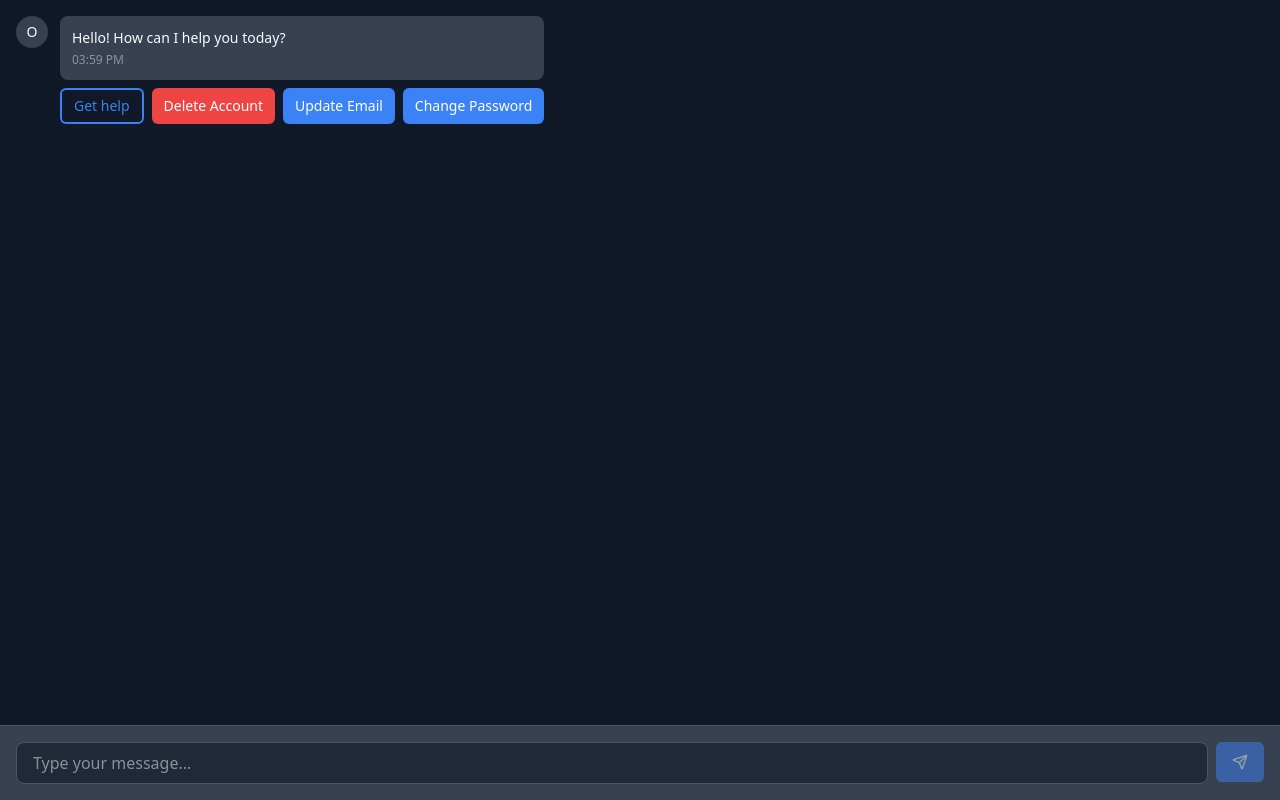
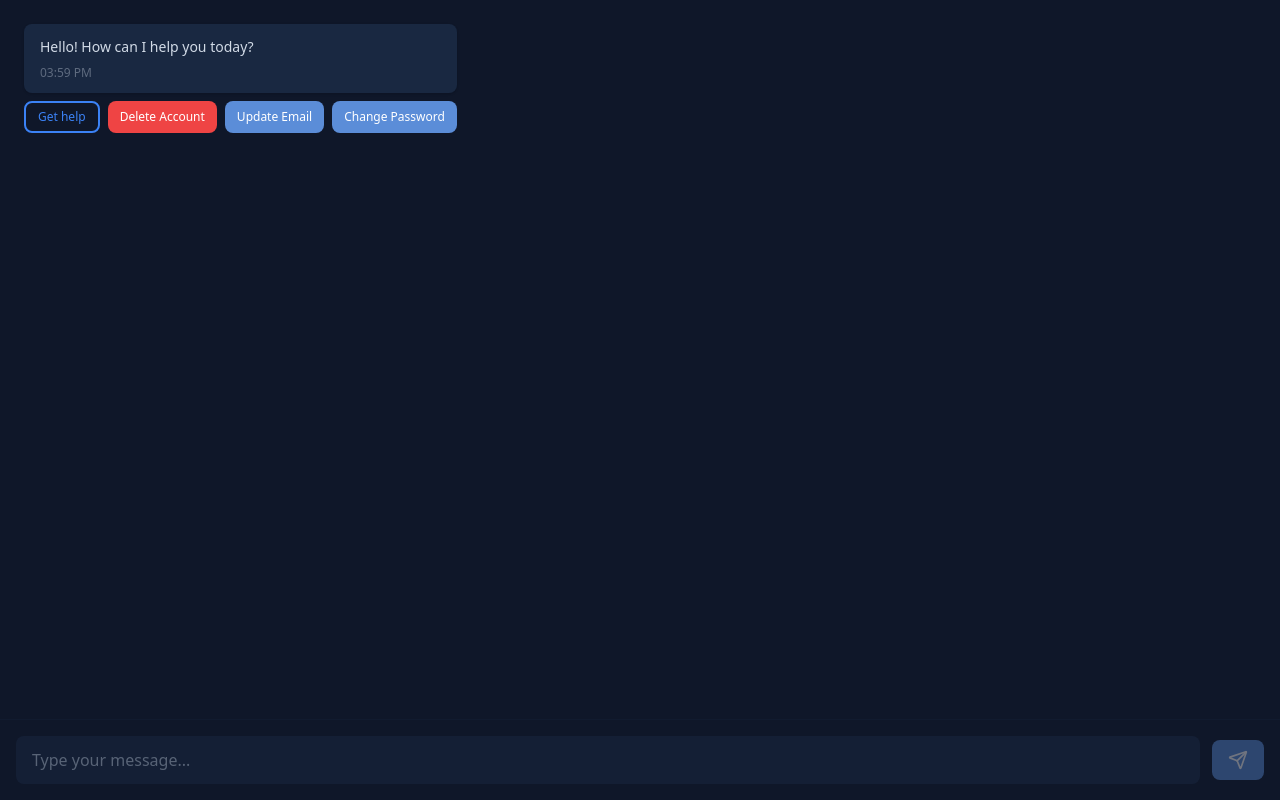
Before and after one commit to CorieW/react-actions-chat, a React (Vite) app: page / in a window 1280 px wide. Built offline with nearby package versions, Linux system fonts and the light colour scheme.

Commit message:
style: improve styling of default chat

```diff
--- a/src/App.css
+++ b/src/App.css
@@ -1,6 +1,7 @@
 #root {
   max-width: 1280px;
   margin: 0 auto;
-  padding: 2rem;
+  padding: 0;
   text-align: center;
+  min-height: 100vh;
 }
--- a/src/components/ChatInput.tsx
+++ b/src/components/ChatInput.tsx
@@ -85,19 +85,19 @@ export function ChatInput({
     <div
       className='p-4 border-t'
       style={{
-        borderColor: theme.borderColor,
-        backgroundColor: theme.secondaryColor,
+        borderColor: `${theme.borderColor}40`,
+        backgroundColor: theme.backgroundColor,
       }}
     >
       {getInputFieldDescription() && (
         <div
-          className='mb-3 text-sm opacity-75'
-          style={{ color: theme.textColor }}
+          className='mb-3 text-sm font-medium'
+          style={{ color: `${theme.textColor}cc` }}
         >
           {getInputFieldDescription()}
         </div>
       )}
-      <div className='flex gap-2'>
+      <div className='flex gap-3 items-center'>
         <input
           ref={inputRef}
           type={inputType}
@@ -105,23 +105,24 @@ export function ChatInput({
           onChange={e => setInputFieldValue(e.target.value)}
           onKeyPress={handleKeyPress}
           placeholder={inputPlaceholder}
-          className='flex-1 px-4 py-2 border rounded-lg focus:outline-none focus:ring-2 focus:ring-ring'
+          className='flex-1 px-4 py-3 rounded-lg focus:outline-none focus:ring-1 placeholder:text-opacity-50'
           style={{
-            backgroundColor: theme.inputBackgroundColor,
-            borderColor: theme.borderColor,
+            backgroundColor: `${theme.inputBackgroundColor}80`,
+            borderColor: 'transparent',
+            border: 'none',
             color: theme.inputTextColor,
           }}
         />
         <Button
           onClick={getInputFieldSubmitFunc?.() ?? (() => {})}
           disabled={getInputFieldValue().trim() === ''}
-          className='px-4'
+          className='px-4 py-3 rounded-lg disabled:opacity-40'
           style={{
             backgroundColor: theme.buttonColor,
             color: theme.buttonTextColor,
           }}
         >
-          <Send className='w-4 h-4' />
+          <Send className='w-5 h-5' />
         </Button>
       </div>
     </div>
--- a/src/components/MessageBubble.tsx
+++ b/src/components/MessageBubble.tsx
@@ -13,52 +13,33 @@ export function MessageBubble({
 }: MessageBubbleProps): React.JSX.Element {
   return (
     <div
-      className={`flex gap-3 ${
+      className={`flex gap-3 mb-1 ${
         message.type === 'self' ? 'flex-row-reverse' : 'flex-row'
       }`}
     >
-      {/* Avatar */}
-      <div className='shrink-0'>
-        <Avatar className='w-8 h-8'>
-          <div
-            className='flex items-center justify-center w-full h-full text-sm font-medium'
-            style={{
-              backgroundColor:
-                message.type === 'self'
-                  ? theme.primaryColor
-                  : theme.secondaryColor,
-              color:
-                message.type === 'self'
-                  ? theme.buttonTextColor
-                  : theme.textColor,
-            }}
-          >
-            {message.type === 'self' ? 'S' : 'O'}
-          </div>
-        </Avatar>
-      </div>
-
-      {/* Message Bubble */}
-      <div className='max-w-[70%]'>
+      {/* Message Bubble - No Avatar */}
+      <div className='max-w-[85%]'>
         <div
-          className='rounded-lg p-3'
+          className={`rounded-lg px-4 py-3 shadow-sm ${
+            message.type === 'self' ? 'ml-auto' : 'mr-auto'
+          }`}
           style={{
-            backgroundColor:
-              message.type === 'self'
-                ? theme.primaryColor
-                : theme.secondaryColor,
+            background: message.type === 'self'
+              ? `${theme.primaryColor}ee`
+              : `${theme.secondaryColor}f5`,
             color:
               message.type === 'self' ? theme.buttonTextColor : theme.textColor,
+            maxWidth: message.type === 'self' ? 'fit-content' : '100%',
           }}
         >
-          <p className='text-sm wrap-break-words'>{message.content}</p>
+          <p className='text-sm leading-relaxed wrap-break-words'>{message.content}</p>
           <span
-            className='block mt-1 text-xs'
+            className='block mt-1.5 text-xs'
             style={{
               color:
                 message.type === 'self'
                   ? `${theme.buttonTextColor}70`
-                  : `${theme.textColor}70`,
+                  : `${theme.textColor}60`,
             }}
           >
             {message.timestamp.toLocaleTimeString([], {
--- a/src/components/MessageButtons.tsx
+++ b/src/components/MessageButtons.tsx
@@ -87,7 +87,7 @@ export function MessageButtons({
         // Merge variant styles with custom styles (custom styles override variant)
         const buttonStyles = { ...variantStyles, ...button.style };
         const baseClassName =
-          'px-3 py-1.5 rounded-md text-sm font-medium transition-colors hover:opacity-90 focus-visible:outline-none focus-visible:ring-2 focus-visible:ring-offset-2';
+          'px-3 py-1.5 rounded-lg text-xs font-medium hover:opacity-90 focus-visible:outline-none focus-visible:ring-1';
         const buttonClassName = cn(baseClassName, button.className);
         return (
           <button
--- a/src/components/MessagesList.tsx
+++ b/src/components/MessagesList.tsx
@@ -22,7 +22,7 @@ export function MessagesList({
   }, [messages]);
 
   return (
-    <div className='flex-1 p-4 space-y-4 overflow-y-auto'>
+    <div className='flex-1 p-6 space-y-5 overflow-y-auto scroll-smooth'>
       {messages.map(message => (
         <MessageBubble key={message.id} message={message} theme={theme} />
       ))}
--- a/src/components/PersistentButtons.tsx
+++ b/src/components/PersistentButtons.tsx
@@ -72,10 +72,10 @@ export function PersistentButtons({
 
   return (
     <div
-      className='p-4 border-t flex flex-wrap gap-2 justify-start'
+      className='px-4 py-3 border-t flex flex-wrap gap-2 justify-center'
       style={{
-        border: 'none',
-        justifyContent: 'center',
+        borderColor: `${theme.borderColor}40`,
+        backgroundColor: theme.backgroundColor,
       }}
     >
       {buttons.map(button => {
@@ -84,7 +84,7 @@ export function PersistentButtons({
         // Merge variant styles with custom styles (custom styles override variant)
         const buttonStyles = { ...variantStyles, ...button.style };
         const baseClassName =
-          'px-3 py-1.5 rounded-md text-sm font-medium transition-colors hover:opacity-90 focus-visible:outline-none focus-visible:ring-2 focus-visible:ring-offset-2';
+          'px-4 py-2 rounded-lg text-sm font-medium hover:opacity-90 focus-visible:outline-none focus-visible:ring-1';
         const buttonClassName = cn(baseClassName, button.className);
         return (
           <button
--- a/src/components/ui/button.tsx
+++ b/src/components/ui/button.tsx
@@ -4,7 +4,7 @@ import { cva } from 'class-variance-authority';
 import { cn } from '../../lib/utils';
 
 const buttonVariants = cva(
-  'inline-flex items-center justify-center whitespace-nowrap rounded-md text-sm font-medium ring-offset-background transition-colors focus-visible:outline-none focus-visible:ring-2 focus-visible:ring-ring focus-visible:ring-offset-2 disabled:pointer-events-none disabled:opacity-50',
+  'inline-flex items-center justify-center whitespace-nowrap rounded-lg text-sm font-medium ring-offset-background focus-visible:outline-none focus-visible:ring-1 focus-visible:ring-ring disabled:pointer-events-none disabled:opacity-50',
   {
     variants: {
       variant: {
@@ -12,16 +12,16 @@ const buttonVariants = cva(
         destructive:
           'bg-destructive text-destructive-foreground hover:bg-destructive/90',
         outline:
-          'border border-input bg-background hover:bg-accent hover:text-accent-foreground',
+          'border border-input bg-background/50 hover:bg-accent hover:text-accent-foreground',
         secondary:
           'bg-secondary text-secondary-foreground hover:bg-secondary/80',
-        ghost: 'hover:bg-accent hover:text-accent-foreground',
+        ghost: 'hover:bg-accent/80 hover:text-accent-foreground',
         link: 'text-primary underline-offset-4 hover:underline',
       },
       size: {
         default: 'h-10 px-4 py-2',
-        sm: 'h-9 rounded-md px-3',
-        lg: 'h-11 rounded-md px-8',
+        sm: 'h-9 rounded-lg px-3',
+        lg: 'h-11 rounded-lg px-6',
         icon: 'h-10 w-10',
       },
     },
--- a/src/index.css
+++ b/src/index.css
@@ -1,27 +1,44 @@
 @import 'tailwindcss';
 
 @theme {
-  --color-background: rgb(31, 40, 51);
-  --color-foreground: rgb(223, 228, 237);
-  --color-card: rgb(56, 66, 82);
-  --color-card-foreground: rgb(223, 228, 237);
-  --color-popover: rgb(56, 66, 82);
-  --color-popover-foreground: rgb(223, 228, 237);
-  --color-primary: rgb(9, 105, 220);
+  /* Darker deep blue gradient background colors */
+  --color-background: rgb(2, 6, 23);
+  --color-foreground: rgb(224, 231, 255);
+
+  /* Card and surface colors with darker blue tones */
+  --color-card: rgb(10, 22, 40);
+  --color-card-foreground: rgb(224, 231, 255);
+  --color-popover: rgb(10, 22, 40);
+  --color-popover-foreground: rgb(224, 231, 255);
+
+  /* Darker blue primary */
+  --color-primary: rgb(29, 78, 216);
   --color-primary-foreground: rgb(255, 255, 255);
-  --color-secondary: rgb(101, 112, 139);
-  --color-secondary-foreground: rgb(223, 228, 237);
-  --color-muted: rgb(101, 112, 139);
-  --color-muted-foreground: rgb(156, 163, 171);
-  --color-accent: rgb(56, 66, 82);
-  --color-accent-foreground: rgb(223, 228, 237);
-  --color-destructive: rgb(232, 75, 48);
+
+  /* Secondary with darker blue tones */
+  --color-secondary: rgb(12, 30, 61);
+  --color-secondary-foreground: rgb(224, 231, 255);
+
+  /* Muted colors for subtle elements */
+  --color-muted: rgb(30, 58, 100);
+  --color-muted-foreground: rgb(129, 157, 204);
+
+  /* Accent with darker blue */
+  --color-accent: rgb(30, 64, 175);
+  --color-accent-foreground: rgb(255, 255, 255);
+
+  /* Destructive with better visibility */
+  --color-destructive: rgb(239, 68, 68);
   --color-destructive-foreground: rgb(255, 255, 255);
-  --color-border: rgb(75, 84, 104);
-  --color-input: rgb(75, 84, 104);
-  --color-ring: rgb(9, 105, 220);
-  --color-navbar: rgb(24, 30, 39);
-  --radius: 0.375rem;
+
+  /* Border and input with darker blue tones */
+  --color-border: rgb(12, 30, 61);
+  --color-input: rgb(12, 30, 61);
+  --color-ring: rgb(29, 78, 216);
+  --color-navbar: rgb(2, 6, 23);
+
+  /* Modern radius values */
+  --radius: 0.75rem;
 }
 
 * {
@@ -29,6 +46,29 @@
 }
 
 body {
-  background-color: var(--color-background);
+  background: rgb(15, 23, 41);
+  background-attachment: fixed;
   color: var(--color-foreground);
+  font-smooth: always;
+  -webkit-font-smoothing: antialiased;
+  -moz-osx-font-smoothing: grayscale;
 }
+
+/* Modern scrollbar styling with darker blue */
+::-webkit-scrollbar {
+  width: 8px;
+  height: 8px;
+}
+
+::-webkit-scrollbar-track {
+  background: rgb(10, 22, 40);
+}
+
+::-webkit-scrollbar-thumb {
+  background: rgb(30, 58, 100);
+  border-radius: 4px;
+}
+
+::-webkit-scrollbar-thumb:hover {
+  background: rgb(29, 78, 216);
+}
--- a/src/lib/themes.ts
+++ b/src/lib/themes.ts
@@ -14,14 +14,14 @@ export const LIGHT_THEME: ChatTheme = {
 };
 
 export const DARK_THEME: ChatTheme = {
-  primaryColor: '#3b82f6', // Self message background (blue)
-  secondaryColor: '#374151', // Other message background (gray-700)
-  backgroundColor: '#111827', // Chat container background (gray-900)
-  textColor: '#f9fafb', // Primary text (gray-50)
-  borderColor: '#4b5563', // Border (gray-600)
-  inputBackgroundColor: '#1f2937', // Input background (gray-800)
-  inputTextColor: '#f9fafb', // Input text (gray-50)
-  buttonColor: '#3b82f6', // Button (blue-600)
+  primaryColor: '#4a7fc1', // Self message background (medium blue)
+  secondaryColor: '#1a2942', // Other message background (dark blue-gray)
+  backgroundColor: '#0f1729', // Chat container background (very dark navy)
+  textColor: '#d1dae6', // Primary text (light gray-blue)
+  borderColor: '#1a2942', // Border (dark blue-gray)
+  inputBackgroundColor: '#1a2942', // Input background (dark blue-gray)
+  inputTextColor: '#9ca7b8', // Input text (muted gray-blue)
+  buttonColor: '#5b8dd8', // Button (brighter blue)
   buttonTextColor: '#ffffff', // Button text (white)
 };
 
```
